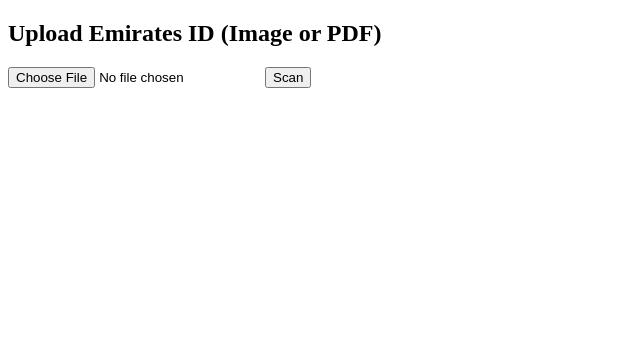
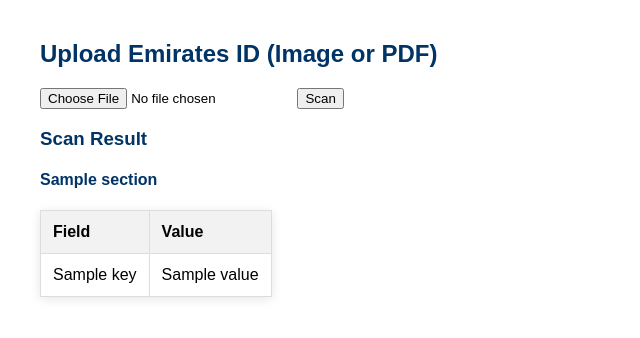
Before and after one commit to jayantkodwani/EmiratesID, a Flask app: template templates/index.html in a window 1280 px wide. Shown: the top 338 px of the page, without its empty margins (0-640 px from the left). Run offline with Flask 3, Linux system fonts and the light colour scheme; the template is opened without the code that fills it: most values are stand-ins (such as "Sample title", 1, 10 or a date in 2020).

Commit message:
Update index.html

```diff
--- a/templates/index.html
+++ b/templates/index.html
@@ -3,26 +3,68 @@
 <head>
     <meta charset="UTF-8">
     <title>Emirates ID OCR</title>
+    <style>
+        body {
+            font-family: Arial, sans-serif;
+            margin: 40px;
+        }
+        h2, h3, h4 {
+            color: #003366;
+        }
+        table {
+            border-collapse: collapse;
+            width: 80%%;
+            margin-bottom: 30px;
+            box-shadow: 0 2px 10px rgba(0,0,0,0.1);
+        }
+        th, td {
+            border: 1px solid #dddddd;
+            text-align: left;
+            padding: 12px;
+        }
+        th {
+            background-color: #f2f2f2;
+        }
+        tr:hover {
+            background-color: #f9f9f9;
+        }
+        .error {
+            color: red;
+        }
+    </style>
 </head>
 <body>
     <h2>Upload Emirates ID (Image or PDF)</h2>
-    <form id="upload-form" enctype="multipart/form-data">
+    <form method="POST" enctype="multipart/form-data">
         <input type="file" name="image" accept="image/*,application/pdf" required />
         <button type="submit">Scan</button>
     </form>
-    <pre id="result"></pre>
 
-    <script>
-        document.getElementById('upload-form').onsubmit = async (e) => {
-            e.preventDefault();
-            const formData = new FormData(e.target);
-            const res = await fetch('/upload', {
-                method: 'POST',
-                body: formData
-            });
-            const data = await res.json();
-            document.getElementById('result').innerText = JSON.stringify(data, null, 2);
-        };
-    </script>
+    {% if error %}
+        <p class="error">{{ error }}</p>
+    {% endif %}
+
+    {% if result %}
+        <h3>Scan Result</h3>
+        {% for section, fields in result.items() %}
+            <h4>{{ section }}</h4>
+            <table>
+                <thead>
+                    <tr>
+                        <th>Field</th>
+                        <th>Value</th>
+                    </tr>
+                </thead>
+                <tbody>
+                    {% for key, value in fields.items() %}
+                        <tr>
+                            <td>{{ key }}</td>
+                            <td>{{ value }}</td>
+                        </tr>
+                    {% endfor %}
+                </tbody>
+            </table>
+        {% endfor %}
+    {% endif %}
 </body>
 </html>
```
